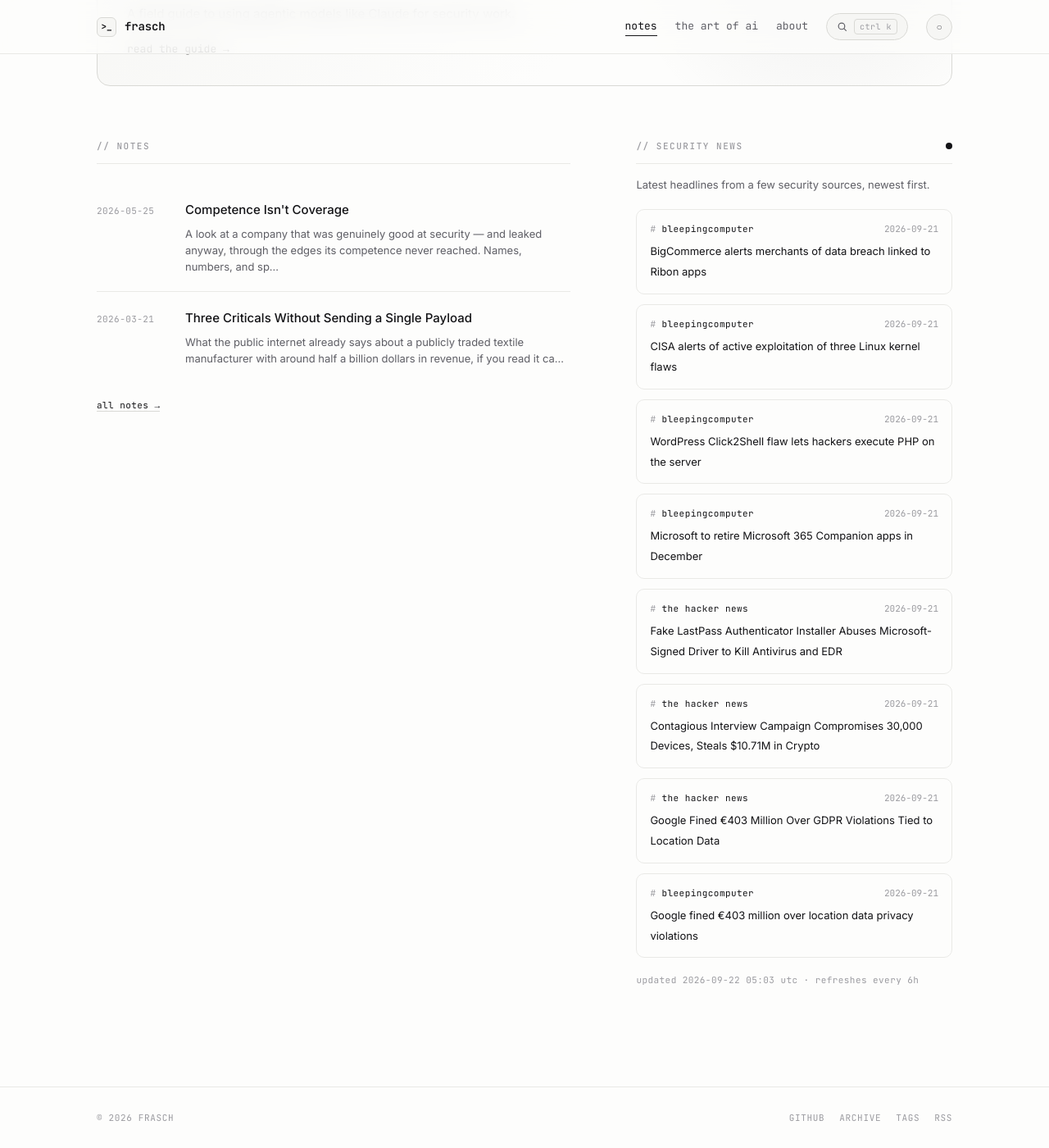
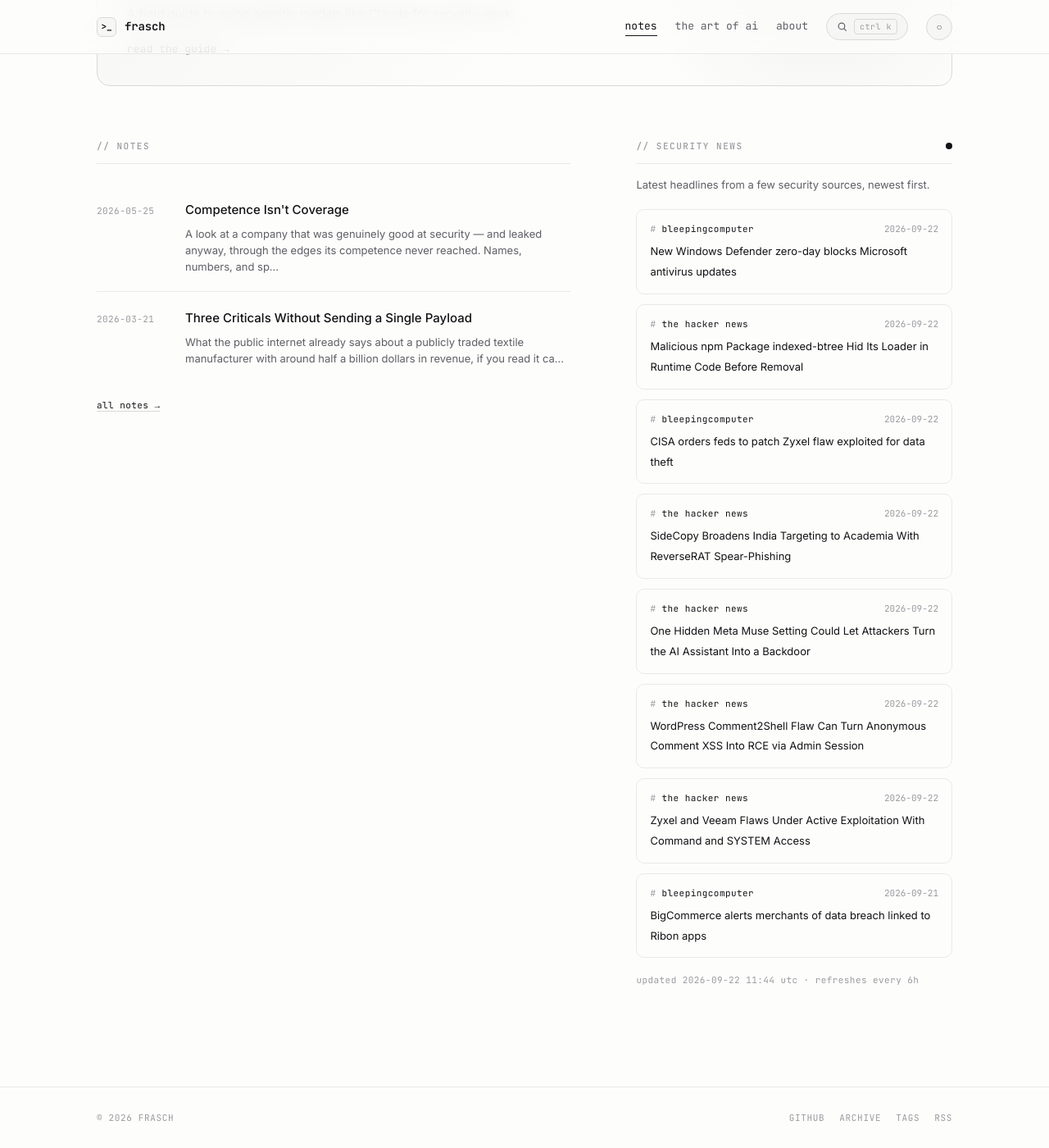
Before and after one commit to whoisfrasch/frasch, a Jekyll site: the page built from index.html, in a window 1280 px wide and 1400 px high, scrolled down 615 px. Shown: the whole window at 82% size. Built offline with Jekyll 4.4.1, drawn with Linux system fonts in a browser that asks for light colours.

Commit message:
Refresh security news feed

```diff
--- a/_data/news.json
+++ b/_data/news.json
@@ -1,53 +1,53 @@
 {
-  "updated": "2026-09-22T05:03:53Z",
+  "updated": "2026-09-22T11:44:33Z",
   "items": [
+    {
+      "source": "bleepingcomputer",
+      "title": "New Windows Defender zero-day blocks Microsoft antivirus updates",
+      "link": "https://www.bleepingcomputer.com/news/security/new-windows-defender-zero-day-blocks-microsoft-antivirus-updates/",
+      "date": "2026-09-22T09:55:11Z"
+    },
+    {
+      "source": "the hacker news",
+      "title": "Malicious npm Package indexed-btree Hid Its Loader in Runtime Code Before Removal",
+      "link": "https://thehackernews.com/2026/09/malicious-npm-package-indexed-btree-hid.html",
+      "date": "2026-09-22T09:38:18Z"
+    },
+    {
+      "source": "bleepingcomputer",
+      "title": "CISA orders feds to patch Zyxel flaw exploited for data theft",
+      "link": "https://www.bleepingcomputer.com/news/security/cisa-orders-feds-to-patch-actively-exploited-zyxel-flaw-by-thursday/",
+      "date": "2026-09-22T08:53:09Z"
+    },
+    {
+      "source": "the hacker news",
+      "title": "SideCopy Broadens India Targeting to Academia With ReverseRAT Spear-Phishing",
+      "link": "https://thehackernews.com/2026/09/sidecopy-broadens-india-targeting-to.html",
+      "date": "2026-09-22T07:52:03Z"
+    },
+    {
+      "source": "the hacker news",
+      "title": "One Hidden Meta Muse Setting Could Let Attackers Turn the AI Assistant Into a Backdoor",
+      "link": "https://thehackernews.com/2026/09/one-hidden-meta-muse-setting-could-let.html",
+      "date": "2026-09-22T06:33:57Z"
+    },
+    {
+      "source": "the hacker news",
+      "title": "WordPress Comment2Shell Flaw Can Turn Anonymous Comment XSS Into RCE via Admin Session",
+      "link": "https://thehackernews.com/2026/09/wordpress-comment2shell-flaw-can-turn.html",
+      "date": "2026-09-22T06:03:14Z"
+    },
+    {
+      "source": "the hacker news",
+      "title": "Zyxel and Veeam Flaws Under Active Exploitation With Command and SYSTEM Access",
+      "link": "https://thehackernews.com/2026/09/zyxel-and-veeam-flaws-under-active.html",
+      "date": "2026-09-22T05:31:59Z"
+    },
     {
       "source": "bleepingcomputer",
       "title": "BigCommerce alerts merchants of data breach linked to Ribon apps",
       "link": "https://www.bleepingcomputer.com/news/security/bigcommerce-alerts-merchants-of-data-breach-linked-to-ribon-apps/",
       "date": "2026-09-21T21:18:49Z"
-    },
-    {
-      "source": "bleepingcomputer",
-      "title": "CISA alerts of active exploitation of three Linux kernel flaws",
-      "link": "https://www.bleepingcomputer.com/news/security/cisa-alerts-of-active-exploitation-of-three-linux-kernel-flaws/",
-      "date": "2026-09-21T20:12:17Z"
-    },
-    {
-      "source": "bleepingcomputer",
-      "title": "WordPress Click2Shell flaw lets hackers execute PHP on the server",
-      "link": "https://www.bleepingcomputer.com/news/security/wordpress-click2shell-flaw-lets-hackers-execute-php-on-the-server/",
-      "date": "2026-09-21T18:23:11Z"
-    },
-    {
-      "source": "bleepingcomputer",
-      "title": "Microsoft to retire Microsoft 365 Companion apps in December",
-      "link": "https://www.bleepingcomputer.com/news/microsoft/microsoft-to-retire-microsoft-365-companion-apps-in-december/",
-      "date": "2026-09-21T17:54:49Z"
-    },
-    {
-      "source": "the hacker news",
-      "title": "Fake LastPass Authenticator Installer Abuses Microsoft-Signed Driver to Kill Antivirus and EDR",
-      "link": "https://thehackernews.com/2026/09/fake-lastpass-authenticator-installer.html",
-      "date": "2026-09-21T17:31:01Z"
-    },
-    {
-      "source": "the hacker news",
-      "title": "Contagious Interview Campaign Compromises 30,000 Devices, Steals $10.71M in Crypto",
-      "link": "https://thehackernews.com/2026/09/contagious-interview-campaign.html",
-      "date": "2026-09-21T17:19:00Z"
-    },
-    {
-      "source": "the hacker news",
-      "title": "Google Fined €403 Million Over GDPR Violations Tied to Location Data",
-      "link": "https://thehackernews.com/2026/09/google-fined-403-million-over-gdpr.html",
-      "date": "2026-09-21T16:57:31Z"
-    },
-    {
-      "source": "bleepingcomputer",
-      "title": "Google fined €403 million over location data privacy violations",
-      "link": "https://www.bleepingcomputer.com/news/security/google-fined-403-million-over-location-data-privacy-violations/",
-      "date": "2026-09-21T15:41:22Z"
     }
   ]
 }
```
